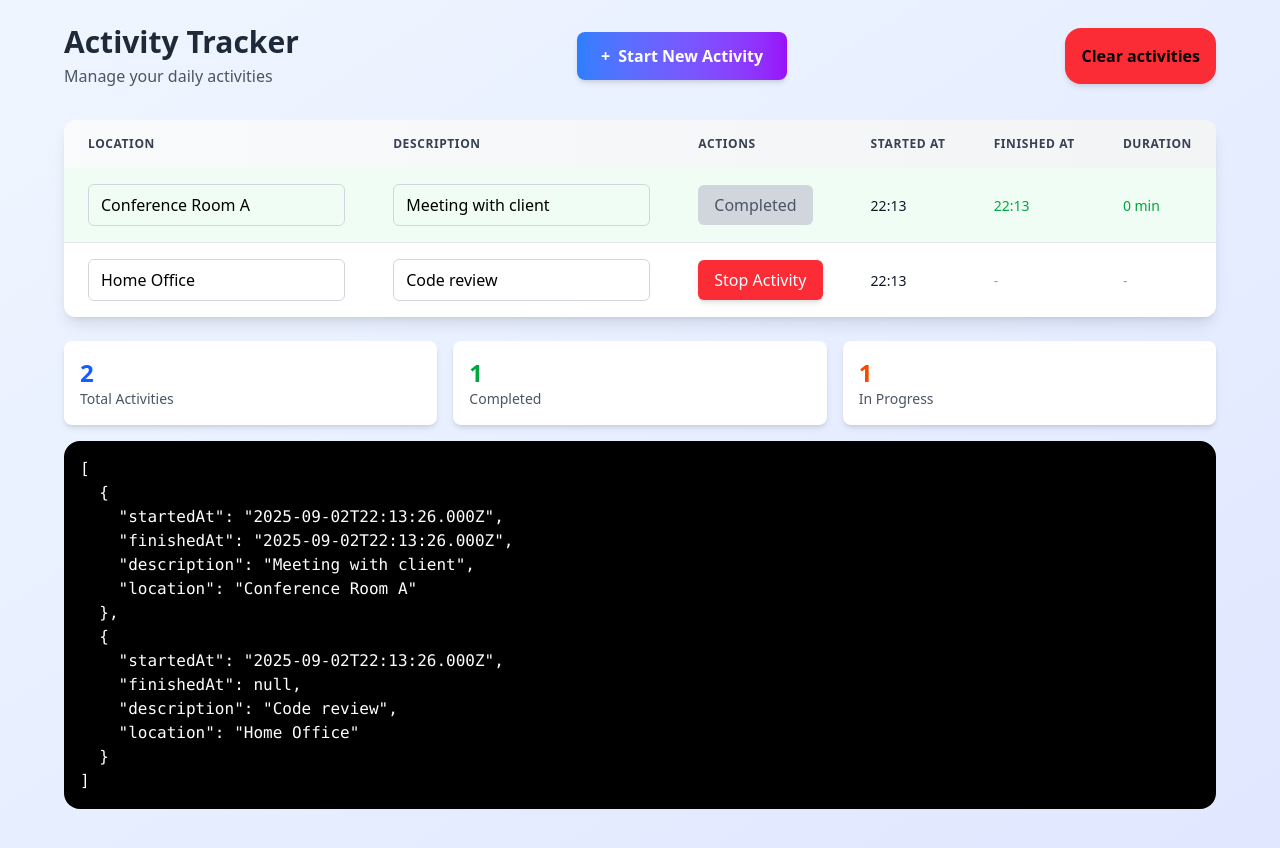
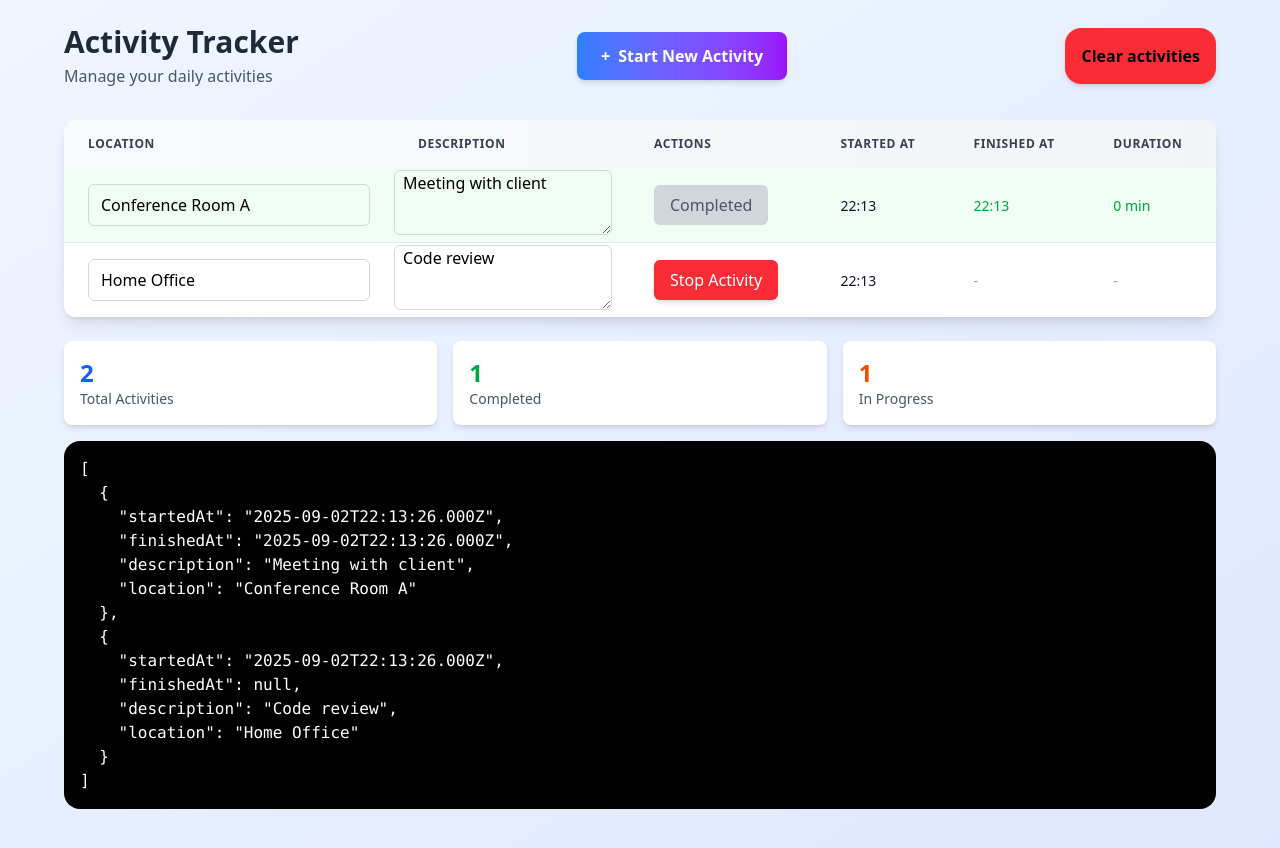
Before and after one commit to RpM-Vic/mttolog, a React (Vite) app: page / in a window 1280 px wide. Built offline with nearby package versions, Linux system fonts and the light colour scheme.

Commit message:
The input text now scrolls

```diff
--- a/src/App.tsx
+++ b/src/App.tsx
@@ -158,19 +158,25 @@ function App() {
                         value={item.location}
                         onChange={(e) => updateLocation(i, e.target.value)}
                         onBlur={(e) => updateLocation(i, e.target.value)}
+                        onKeyUp={(e) => {
+                          const input = e.target as HTMLInputElement; // 👈 type assertion
+                          setTimeout(() => {
+                            const pos = input.selectionStart ?? 0;
+                            input.setSelectionRange(pos, pos);
+                          }, 0);
+                        }}
                         className="w-full px-3 py-2 border border-gray-300 rounded-md focus:outline-none focus:ring-2 focus:ring-blue-500 focus:border-transparent transition-all duration-200"
                         placeholder="Enter location..."
                       />
                     </td>
-                    <td className="px-6 py-4">
-                      <input
-                        type="text"
-                        value={item.description}
+                    <td>
+                      <textarea
                         onChange={(e) => updateDescription(i, e.target.value)}
-                        onBlur={(e) => updateDescription(i, e.target.value)}
-                        className="w-full px-3 py-2 border border-gray-300 rounded-md focus:outline-none focus:ring-2 focus:ring-blue-500 focus:border-transparent transition-all duration-200"
                         placeholder="Enter description..."
-                      />
+                        className="overflow-scroll px-2 border border-gray-300 rounded-md"
+                      >
+                        {item.description}
+                      </textarea>
                     </td>
                     <td className="px-6 py-4 whitespace-nowrap">
                       <button
@@ -264,9 +270,9 @@ function App() {
           </div>
         </div>
 
-        {/* Span resume */}
+        {/* Pre resume */}
         <div className="bg-black my-4 rounded-2xl p-4">
-          <pre className="bg-black text-white">
+          <pre className="bg-black text-white overflow-scroll">
             {JSON.stringify(list, null, 2)}
           </pre>
         </div>
--- a/src/index.css
+++ b/src/index.css
@@ -1 +1,6 @@
 @import "tailwindcss";
+
+.cursor-visible {
+transform: translateZ(0);
+  background-color: rgba(255, 255, 255, 0.99);
+}
--- a/vite.config.ts
+++ b/vite.config.ts
@@ -5,4 +5,7 @@ import tailwindcss from '@tailwindcss/vite'
 // https://vite.dev/config/
 export default defineConfig({
   plugins: [react(),tailwindcss()],
+  server:{
+    host:"0.0.0.0",
+  }
 })
```
